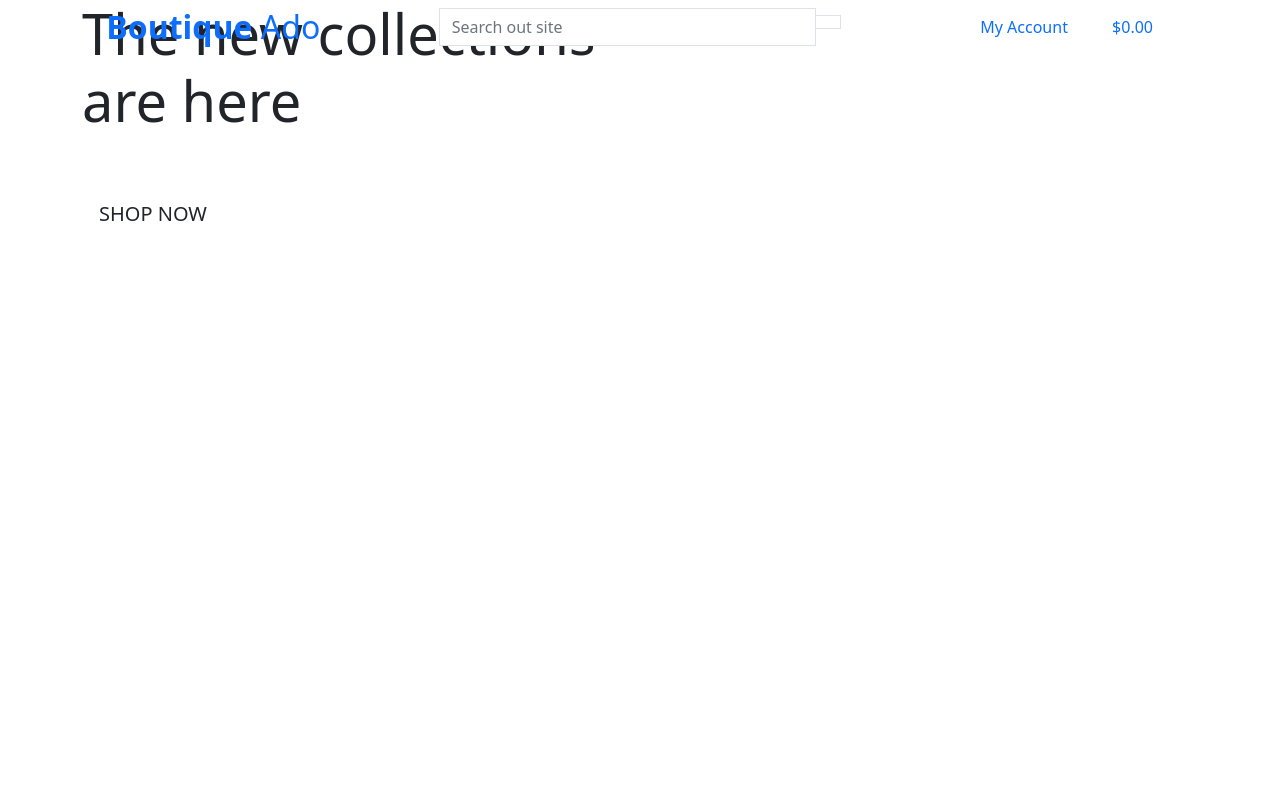
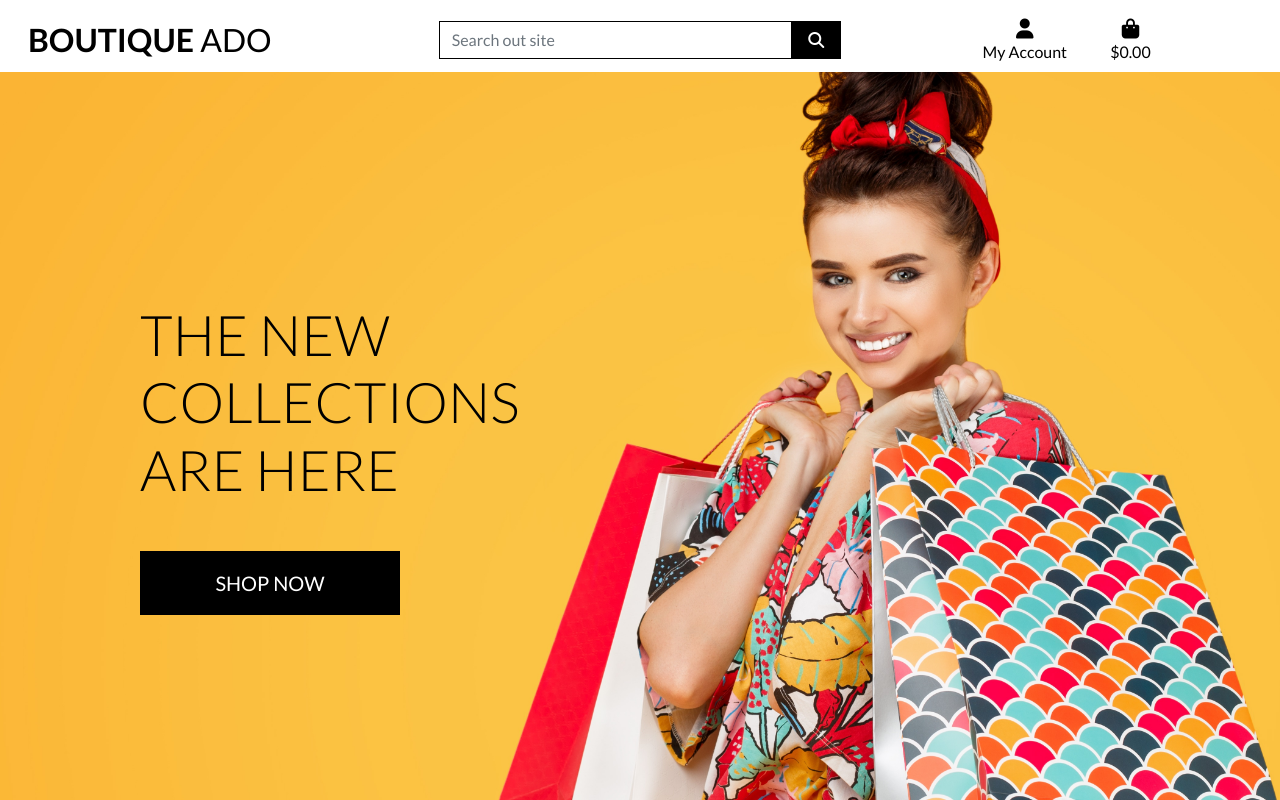
Before and after one commit to dudeguythethird/boutique_ado_v1, a Django app: page / in a window 1280 px wide. Run offline with Django 3.2, Linux system fonts and the light colour scheme; some libraries are stand-ins or nearby versions.

Commit message:
completed homepage header and css

```diff
--- a/boutique_ado/settings.py
+++ b/boutique_ado/settings.py
@@ -147,6 +147,10 @@ USE_TZ = True
 # https://docs.djangoproject.com/en/3.2/howto/static-files/
 
 STATIC_URL = '/static/'
+STATICFILES_DIRS = (os.path.join(BASE_DIR, 'static'),)
+
+MEDIA_URL = '/media/'
+MEDIA_ROOT = os.path.join(BASE_DIR, 'media')
 
 # Default primary key field type
 # https://docs.djangoproject.com/en/3.2/ref/settings/#default-auto-field
--- a/boutique_ado/urls.py
+++ b/boutique_ado/urls.py
@@ -15,9 +15,11 @@ Including another URLconf
 """
 from django.contrib import admin
 from django.urls import path, include
+from django.conf import settings
+from django.conf.urls.static import static
 
 urlpatterns = [
     path('admin/', admin.site.urls),
     path('accounts/', include('allauth.urls')),
     path('', include('home.urls')),
-]
+] + static(settings.MEDIA_URL, document_root=settings.MEDIA_ROOT)
--- /dev/null
+++ b/static/css/base.css
@@ -0,0 +1,81 @@
+html {
+    height: 100%;
+}
+
+body {
+    background: url('/media/homepage_background_cropped.jpg') no-repeat center center fixed;
+    background-size: cover;
+    height: calc(100vh - 164px);
+    color: #555;
+    font-family: 'Lato';
+}
+
+/* from Bulma */
+.icon {
+    align-items: center;
+    display: inline-flex;
+    justify-content: center;
+    height: 1.5rem;
+    width: 1.5rem;
+}
+
+.logo-font {
+    text-transform: uppercase;
+}
+
+.main-logo-link {
+    width: fit-content;
+}
+
+.shop-now-button {
+    background: black;
+    color: white;
+    min-width: 260px;
+}
+
+.btn-black {
+    background: black;
+    color: white;
+}
+
+.shop-now-button:hover,
+.shop-now-button:active,
+.shop-now-button:focus,
+.btn-black:hover,
+.btn-black:active,
+.btn-black:focus {
+    background: #222;
+    color: white;
+}
+
+.text-black {
+    color: #000 !important;
+}
+
+.border-black {
+    border: 1px solid black !important;
+}
+
+/* -------------------------------- Media Queries */
+
+/* Slightly larger container on xl screens */
+@media (min-width: 1200px) {
+  .container {
+    max-width: 80%;
+  }
+}
+
+/* fixed top navbar only on medium and up */
+@media (min-width: 992px) {
+    .fixed-top-desktop-only {
+        position: fixed;
+        top: 0;
+        right: 0;
+        left: 0;
+        z-index: 1030;
+    }
+
+    .header-container {
+        padding-top: 164px;
+    }
+}
--- a/templates/base.html
+++ b/templates/base.html
@@ -13,13 +13,20 @@
     {% endblock %}
 
     {% block corecss %}
-        <link href="https://cdn.jsdelivr.net/npm/bootstrap@5.0.0-beta3/dist/css/bootstrap.min.css" rel="stylesheet" integrity="sha384-eOJMYsd53ii+scO/bJGFsiCZc+5NDVN2yr8+0RDqr0Ql0h+rP48ckxlpbzKgwra6" crossorigin="anonymous">
+        <link href="https://cdn.jsdelivr.net/npm/bootstrap@5.0.0-beta3/dist/css/bootstrap.min.css" rel="stylesheet"
+            integrity="sha384-eOJMYsd53ii+scO/bJGFsiCZc+5NDVN2yr8+0RDqr0Ql0h+rP48ckxlpbzKgwra6" crossorigin="anonymous">
+        <link rel="preconnect" href="https://fonts.gstatic.com">
+        <link
+            href="https://fonts.googleapis.com/css2?family=Lato:ital,wght@0,100;0,300;0,400;0,700;0,900;1,100;1,300;1,400;1,700;1,900&display=swap"
+            rel="stylesheet">
+        <link rel="stylesheet" href="{% static 'css/base.css' %}">
     {% endblock %}
 
     {% block extracss %}
     {% endblock %}
 
     {% block corejs %}
+        <script src="https://kit.fontawesome.com/d12ce022da.js" crossorigin="anonymous"></script>
         <script src="https://cdn.jsdelivr.net/npm/bootstrap@5.0.0-beta3/dist/js/bootstrap.bundle.min.js" integrity="sha384-JEW9xMcG8R+pH31jmWH6WWP0WintQrMb4s7ZOdauHnUtxwoG2vI5DkLtS3qm9Ekf" crossorigin="anonymous"></script>
         <script src="https://code.jquery.com/jquery-3.6.0.slim.min.js" integrity="sha256-u7e5khyithlIdTpu22PHhENmPcRdFiHRjhAuHcs05RI=" crossorigin="anonymous"></script>
     {% endblock %}
@@ -31,7 +38,7 @@
   </head>
   <body>
     <header class="container-fluid fixed-top">
-        <div class="row">
+        <div id="topnav" class="row bg-white pt-lg-2 d-none d-lg-flex">
             <div class="col-12 col-lg-4 my-auto py-1 py-lg-0 text-center text-lg-left">
                 <a href="{% url 'home' %}" class="nav-link main-logo-link">
                     <h2 class="logo-font text-black my-0"><strong>Boutique</strong> Ado</h2>
```
Also changed, not shown: media/homepage_background_cropped.jpg (added).
